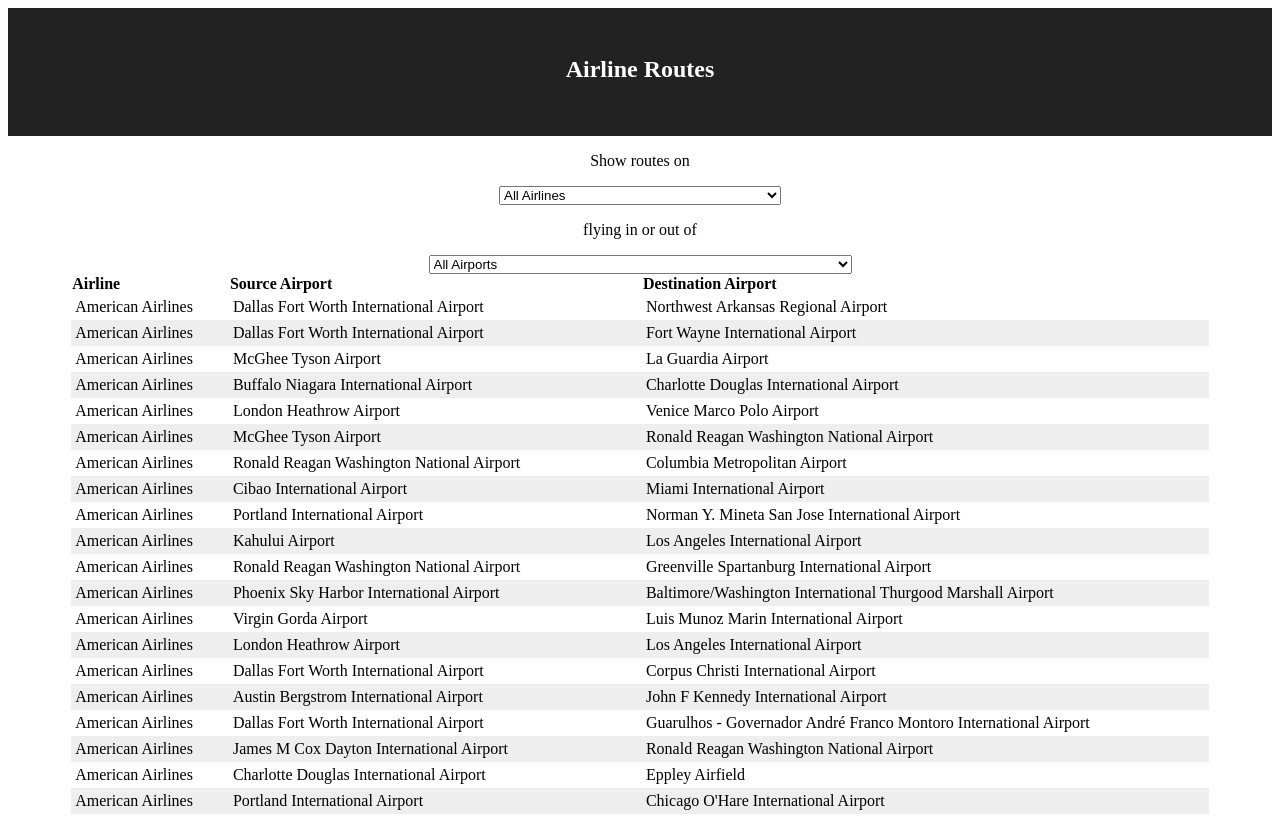
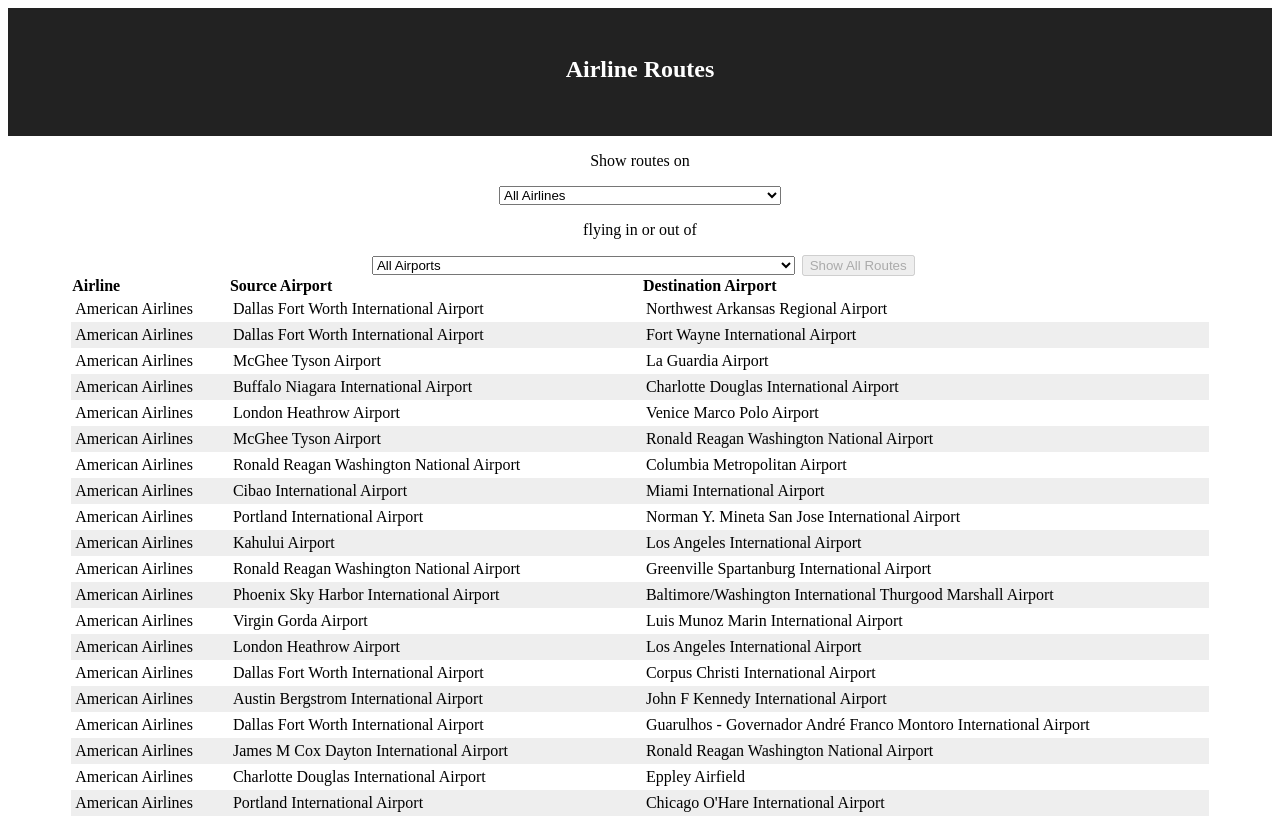
Before and after one commit to l-jdavies/airlines, a React (Create React App) app: page / in a window 1280 px wide. Shown: the top 818 px of the page. Built offline with nearby package versions, Linux system fonts and the light colour scheme.

Commit message:
Add reset filters button

```diff
--- a/src/App.js
+++ b/src/App.js
@@ -80,6 +80,9 @@
     setSelectedAirport("all")
   }
 
+  const defaultsSelected = () => {
+    return selectedAirline === 0 && selectedAirport === "all"
+  }
 
   return (
     <div>
@@ -93,7 +96,8 @@
             airports={getSelectedAirports}
             selectedAirline={airlineSelected}
             selectedAirport={airportSelected}
-            reset={resetFilters}
+            enableReset={resetFilters}
+            disableReset={defaultsSelected()}
           />
           <Table
             routes={getRoutesByPage()}
--- a/src/components/Select.js
+++ b/src/components/Select.js
@@ -1,6 +1,6 @@
 import React from 'react'
 
-const Select = ({airlines, airports, selectedAirline, selectedAirport, reset}) => {
+const Select = ({airlines, airports, selectedAirline, selectedAirport, enableReset, disableReset}) => {
   const airlineOptions = airlines().map(airline => {
     const value = airline.id
     const disable = !airline.display
@@ -41,6 +41,11 @@
     selectedAirport(event.target.value)
   }
 
+  const resetFilters = (event) => {
+    event.preventDefault()
+    enableReset()
+  }
+
   return (
     <>
       <p>Show routes on</p>
@@ -51,6 +56,9 @@
       <select name="airport" onChange={selectAirport}>
         {airportOptions}
       </select>
+      <button onClick={resetFilters} disabled={disableReset}>
+        Show All Routes
+    </button>
     </>
   )
 
```
